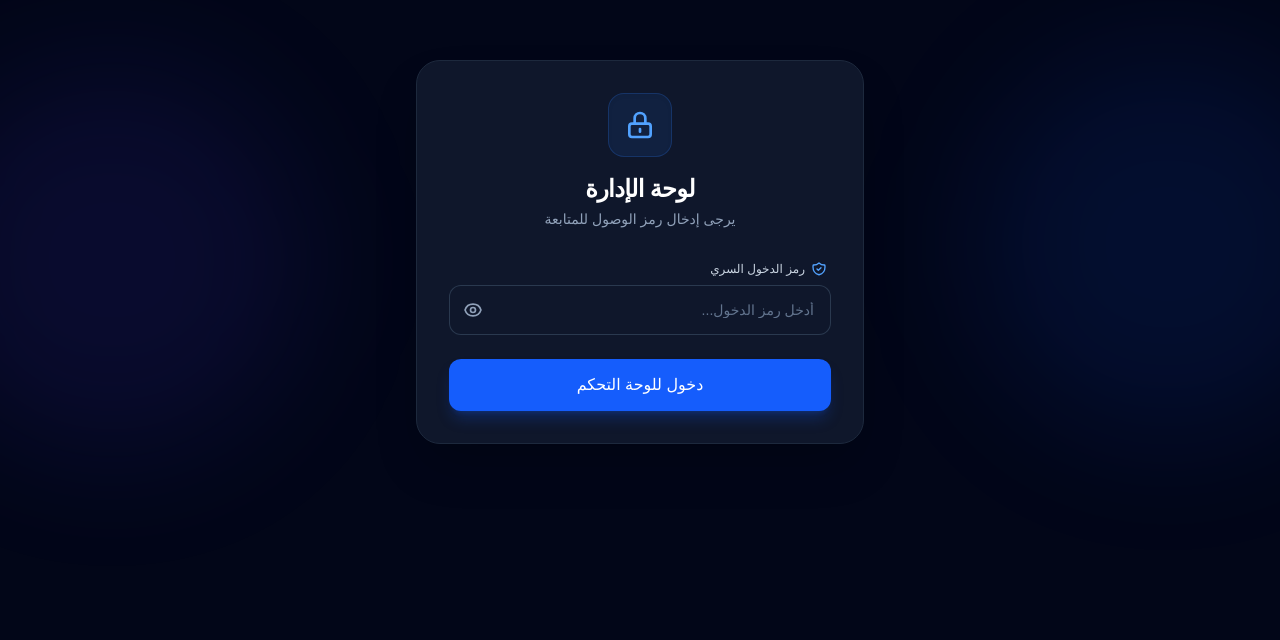
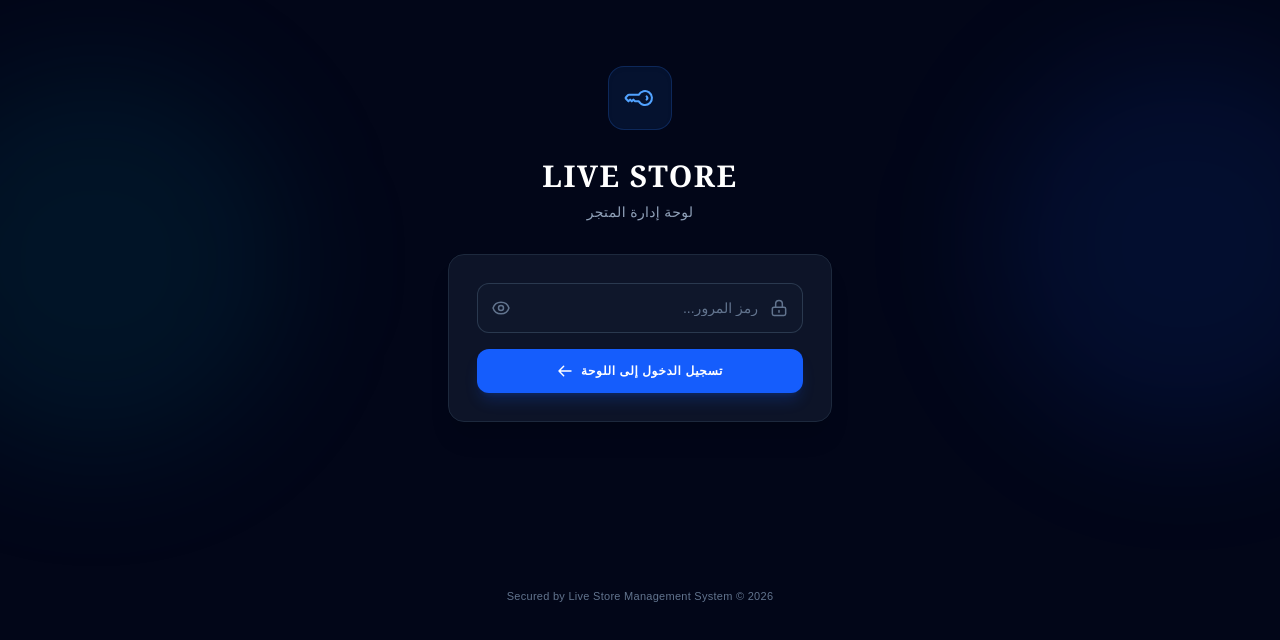
Before and after one commit to name479/live_store, a Next.js app: page /admin in a window 1280 px wide. Shown: the part 148-788 px from the top of the page. Built offline with nearby package versions, Linux system fonts and the light colour scheme.

Commit message:
Apply elegant minimalist admin login design

```diff
--- a/app/admin/page.tsx
+++ b/app/admin/page.tsx
@@ -37,87 +37,108 @@ export default function AdminLoginPage() {
   };
 
   return (
-    <div className="min-h-screen bg-slate-950 flex items-center justify-center p-4 relative overflow-hidden text-slate-100" dir="rtl">
-      {/* خلفية بتأثيرات إضاءة زرقاء */}
-      <div className="absolute top-1/4 -right-20 w-96 h-96 bg-blue-600/10 rounded-full blur-3xl pointer-events-none" />
-      <div className="absolute bottom-1/4 -left-20 w-96 h-96 bg-indigo-600/10 rounded-full blur-3xl pointer-events-none" />
+    <div className="min-h-screen bg-slate-950 flex flex-col items-center justify-between py-12 px-4 select-none relative overflow-hidden text-slate-100" dir="rtl">
 
-      <div className="w-full max-w-md bg-slate-900 border border-slate-800 p-8 rounded-3xl shadow-2xl relative z-10">
+      {/* إضاءات خلفية ناعمة */}
+      <div className="absolute top-1/4 -right-24 w-96 h-96 bg-blue-600/10 rounded-full blur-3xl pointer-events-none" />
+      <div className="absolute bottom-1/4 -left-24 w-96 h-96 bg-cyan-600/10 rounded-full blur-3xl pointer-events-none" />
 
-        {/* رأس البطاقة */}
-        <div className="flex flex-col items-center text-center mb-8">
-          <div className="w-16 h-16 bg-blue-500/10 border border-blue-500/20 text-blue-400 rounded-2xl flex items-center justify-center mb-4 shadow-inner">
-            <svg className="w-8 h-8" fill="none" viewBox="0 0 24 24" stroke="currentColor">
-              <path strokeLinecap="round" strokeLinejoin="round" strokeWidth={2} d="M12 15v2m-6 4h12a2 2 0 002-2v-6a2 2 0 00-2-2H6a2 2 0 00-2 2v6a2 2 0 002 2zm10-10V7a4 4 0 00-8 0v4h8z" />
+      {/* المحتوى الأوسط */}
+      <div className="w-full max-w-sm flex flex-col items-center my-auto z-10">
+
+        {/* أيقونة المفتاح المنفصلة في الأعلى */}
+        <div className="w-16 h-16 bg-blue-500/10 border border-blue-500/20 rounded-2xl flex items-center justify-center mb-7 shadow-inner">
+          <svg className="w-7 h-7 text-blue-400 rotate-45" fill="none" viewBox="0 0 24 24" stroke="currentColor">
+            <path strokeLinecap="round" strokeLinejoin="round" strokeWidth={1.75} d="M15 7a2 2 0 012 2m4 0a6 6 0 01-7.743 5.743L11 17H9v2H7v2H4a1 1 0 01-1-1v-2.586a1 1 0 01.293-.707l5.964-5.964A6 6 0 1121 9z" />
           </svg>
         </div>
-          <h1 className="text-2xl font-bold text-white tracking-tight">لوحة الإدارة</h1>
-          <p className="text-slate-400 text-sm mt-1">يرجى إدخال رمز الوصول للمتابعة</p>
-        </div>
 
-        {/* رسالة الخطأ */}
+        {/* العنوان واسم البوابة */}
+        <h1 className="text-3xl font-serif font-black tracking-wider text-white uppercase mb-2">
+          LIVE STORE
+        </h1>
+        <p className="text-slate-400 text-sm font-medium tracking-wide mb-8">
+          لوحة إدارة المتجر
+        </p>
+
+        {/* بطاقة تسجيل الدخول */}
+        <div className="w-full bg-slate-900/90 backdrop-blur-md border border-slate-800 p-6 sm:p-7 rounded-2xl shadow-xl">
+
           {error && (
-          <div className="mb-6 p-4 bg-rose-500/10 border border-rose-500/20 rounded-xl text-rose-400 text-sm text-center">
+            <div className="mb-5 p-3 bg-rose-500/10 border border-rose-500/20 rounded-xl text-rose-400 text-xs text-center font-medium">
               {error}
             </div>
           )}
 
-        {/* نموذج الإدخال */}
-        <form onSubmit={handleLogin} className="space-y-6">
-          <div className="space-y-2">
-            <label className="text-xs font-medium text-slate-300 mr-1 flex items-center gap-1.5">
-              <svg className="w-4 h-4 text-blue-400" fill="none" viewBox="0 0 24 24" stroke="currentColor">
-                <path strokeLinecap="round" strokeLinejoin="round" strokeWidth={2} d="M9 12l2 2 4-4m5.618-4.016A11.955 11.955 0 0112 2.944a11.955 11.955 0 01-8.618 3.04A12.02 12.02 0 003 9c0 5.591 3.824 10.29 9 11.622 5.176-1.332 9-6.03 9-11.622 0-1.042-.133-2.052-.382-3.016z" />
+          <form onSubmit={handleLogin} className="space-y-4">
+
+            {/* حقل إدخال كلمة المرور مع الأيقونات الداخلية */}
+            <div className="relative">
+              {/* أيقونة القفل على اليمين */}
+              <div className="absolute right-3.5 top-1/2 -translate-y-1/2 text-slate-500 pointer-events-none">
+                <svg className="w-5 h-5" fill="none" viewBox="0 0 24 24" stroke="currentColor">
+                  <path strokeLinecap="round" strokeLinejoin="round" strokeWidth={1.8} d="M12 15v2m-6 4h12a2 2 0 002-2v-6a2 2 0 00-2-2H6a2 2 0 00-2 2v6a2 2 0 002 2zm10-10V7a4 4 0 00-8 0v4h8z" />
                 </svg>
-              رمز الدخول السري
-            </label>
+              </div>
 
-            <div className="relative">
               <input
                 type={showPassword ? "text" : "password"}
-                placeholder="أدخل رمز الدخول..."
+                placeholder="رمز المرور..."
                 value={password}
                 onChange={(e) => setPassword(e.target.value)}
-                className="w-full px-4 py-3.5 pl-12 bg-slate-900 text-white rounded-xl border border-slate-700/80 focus:border-blue-500 focus:ring-2 focus:ring-blue-500/20 outline-none transition duration-200 text-sm placeholder:text-slate-500"
+                className="w-full pr-11 pl-11 py-3.5 bg-slate-900 text-white rounded-xl border border-slate-700/80 focus:border-blue-500 focus:ring-2 focus:ring-blue-500/20 outline-none transition duration-200 text-sm placeholder:text-slate-500"
                 required
               />
 
+              {/* زر إظهار/إخفاء الرمز على اليسار */}
               <button
                 type="button"
                 onClick={() => setShowPassword(!showPassword)}
-                className="absolute left-3.5 top-1/2 -translate-y-1/2 text-slate-400 hover:text-blue-400 transition"
+                className="absolute left-3.5 top-1/2 -translate-y-1/2 text-slate-500 hover:text-blue-400 transition"
                 title={showPassword ? "إخفاء الرمز" : "إظهار الرمز"}
               >
                 {showPassword ? (
                   <svg className="w-5 h-5" fill="none" viewBox="0 0 24 24" stroke="currentColor">
-                    <path strokeLinecap="round" strokeLinejoin="round" strokeWidth={2} d="M13.875 18.825A10.05 10.05 0 0112 19c-4.478 0-8.268-2.943-9.543-7a9.97 9.97 0 011.563-3.029m5.858.908a3 3 0 114.243 4.243M9.878 9.878l4.242 4.242M9.88 9.88l-3.29-3.29m7.532 7.532l3.29 3.29M3 3l18 18" />
+                    <path strokeLinecap="round" strokeLinejoin="round" strokeWidth={1.8} d="M13.875 18.825A10.05 10.05 0 0112 19c-4.478 0-8.268-2.943-9.543-7a9.97 9.97 0 011.563-3.029m5.858.908a3 3 0 114.243 4.243M9.878 9.878l4.242 4.242M9.88 9.88l-3.29-3.29m7.532 7.532l3.29 3.29M3 3l18 18" />
                   </svg>
                 ) : (
                   <svg className="w-5 h-5" fill="none" viewBox="0 0 24 24" stroke="currentColor">
-                    <path strokeLinecap="round" strokeLinejoin="round" strokeWidth={2} d="M15 12a3 3 0 11-6 0 3 3 0 016 0z" />
-                    <path strokeLinecap="round" strokeLinejoin="round" strokeWidth={2} d="M2.458 12C3.732 7.943 7.523 5 12 5c4.478 0 8.268 2.943 9.542 7-1.274 4.057-5.064 7-9.542 7-4.477 0-8.268-2.943-9.542-7z" />
+                    <path strokeLinecap="round" strokeLinejoin="round" strokeWidth={1.8} d="M15 12a3 3 0 11-6 0 3 3 0 016 0z" />
+                    <path strokeLinecap="round" strokeLinejoin="round" strokeWidth={1.8} d="M2.458 12C3.732 7.943 7.523 5 12 5c4.478 0 8.268 2.943 9.542 7-1.274 4.057-5.064 7-9.542 7-4.477 0-8.268-2.943-9.542-7z" />
                   </svg>
                 )}
               </button>
             </div>
-          </div>
 
+            {/* زر الدخول مع السهم */}
             <button
               type="submit"
               disabled={loading}
-            className="w-full py-3.5 px-4 bg-blue-600 hover:bg-blue-500 active:scale-[0.99] text-white font-medium rounded-xl shadow-lg shadow-blue-600/25 transition duration-200 disabled:opacity-50 disabled:cursor-not-allowed flex items-center justify-center gap-2"
+              className="w-full py-3.5 px-4 bg-blue-600 hover:bg-blue-500 active:scale-[0.98] text-white font-semibold text-xs tracking-wider uppercase rounded-xl shadow-lg shadow-blue-600/20 transition duration-200 disabled:opacity-50 disabled:cursor-not-allowed flex items-center justify-center gap-2"
             >
               {loading ? (
                 <>
-                <div className="w-5 h-5 border-2 border-white/30 border-t-white rounded-full animate-spin" />
-                <span>جاري التحقق...</span>
+                  <div className="w-4 h-4 border-2 border-white/30 border-t-white rounded-full animate-spin" />
+                  <span>جاري الدخول...</span>
                 </>
               ) : (
-              <span>دخول للوحة التحكم</span>
+                <>
+                  <span>تسجيل الدخول إلى اللوحة</span>
+                  <svg className="w-4 h-4 rotate-180" fill="none" viewBox="0 0 24 24" stroke="currentColor">
+                    <path strokeLinecap="round" strokeLinejoin="round" strokeWidth={2.2} d="M14 5l7 7m0 0l-7 7m7-7H3" />
+                  </svg>
+                </>
               )}
             </button>
           </form>
         </div>
       </div>
+
+      {/* تذييل الصفحة */}
+      <footer className="text-slate-500 text-[11px] tracking-wide text-center z-10">
+        Secured by Live Store Management System © {new Date().getFullYear()}
+      </footer>
+
+    </div>
   );
 }
```
Lines whose indentation alone changed are shown as unchanged.
